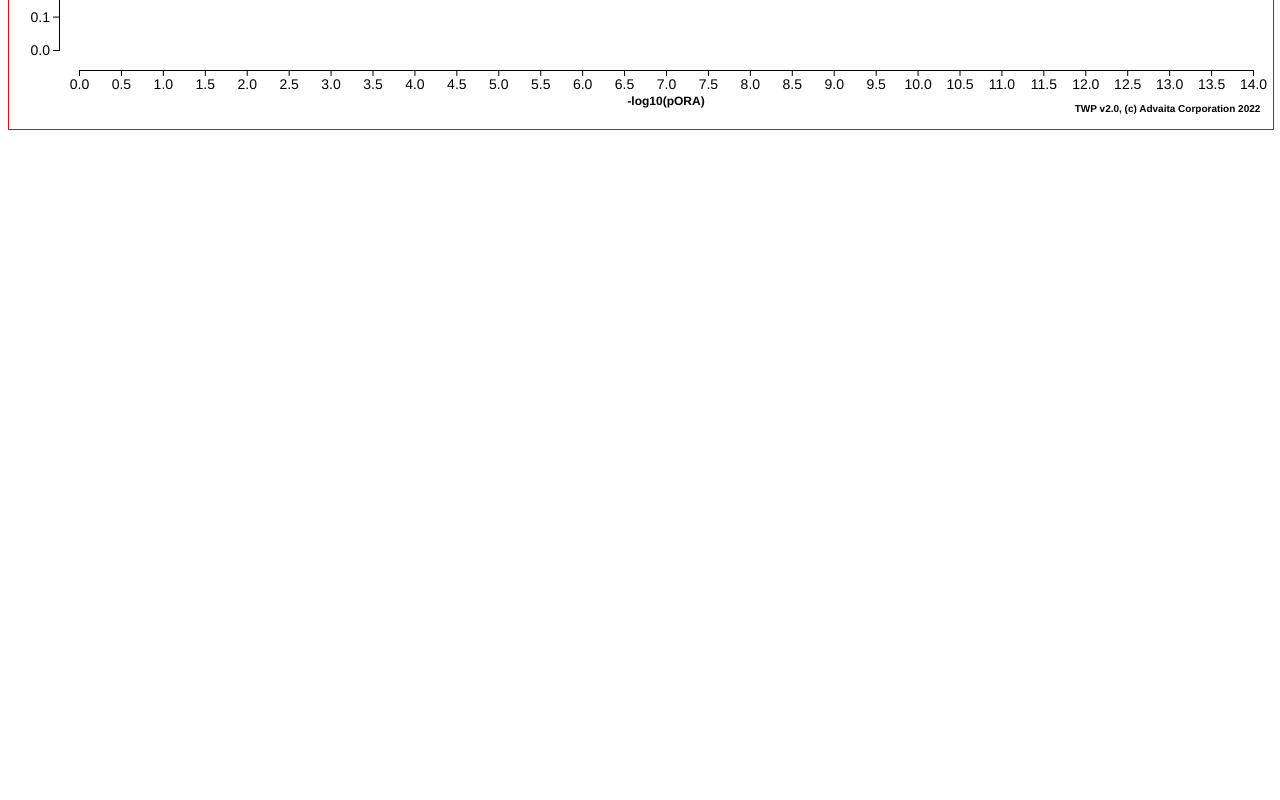
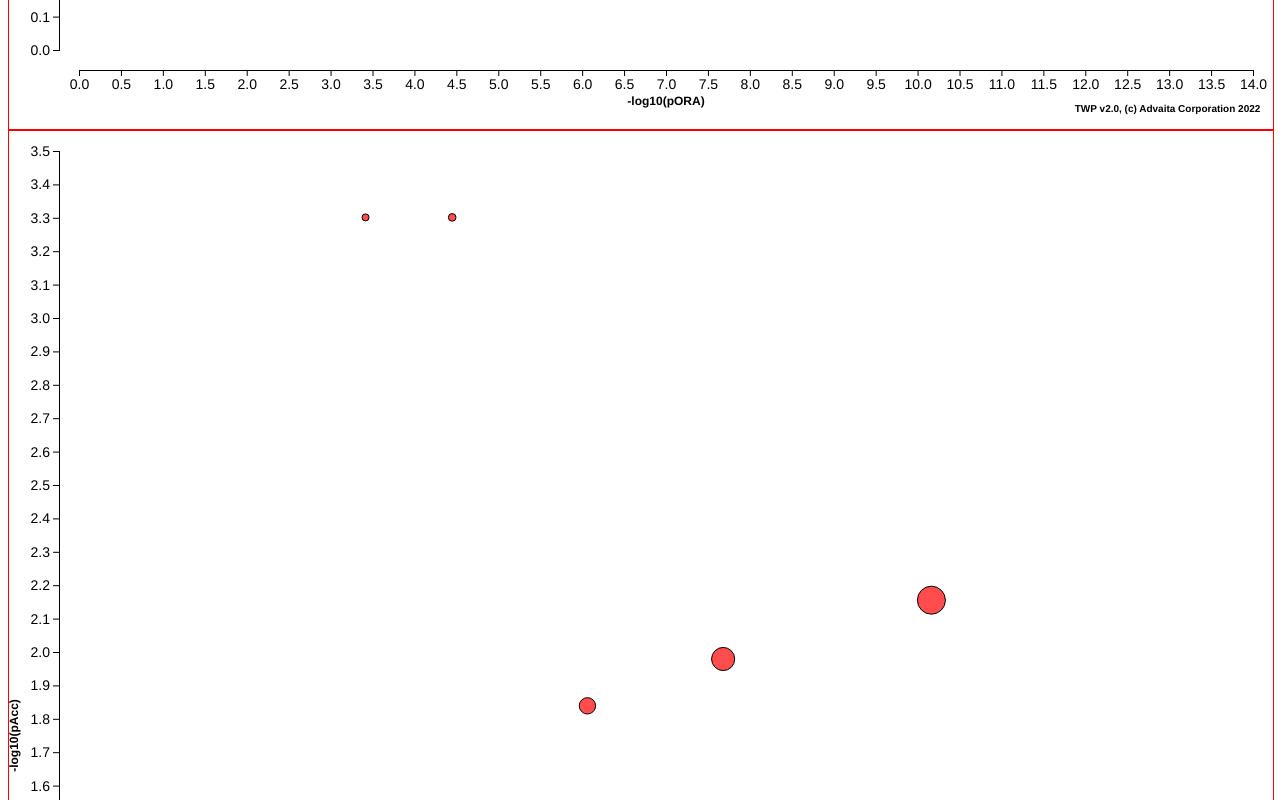
Before and after one commit to Milldrew/advaitabio-challenge, an Angular app: page / in a window 1280 px wide. Shown: the part 1220-2020 px from the top of the page. Before the commit the page ends 1358 px from the top, so only its background shows below. Built offline with nearby package versions, Linux system fonts and the light colour scheme.

Commit message:
Added tests for disable selection

```diff
--- a/src/app/app.component.html
+++ b/src/app/app.component.html
@@ -19,3 +19,23 @@
   itemScale="log"
   (nextStateFn)="handleDotClick($event)"
 ></div>
+<div
+  id="twoWayPlotDisableSelectionFalse"
+  class="plot"
+  [data]="data"
+  libTwoWayPlot
+  correction=""
+  l
+  sigThr="thr"
+  [disableSelection]="false"
+  axisXLabel="pORA"
+  axisYLabel="pAcc"
+  [numTicks]="35"
+  sigLabel="pComb"
+  itemLabel="pName"
+  itemSize="path_size"
+  itemId="pathID"
+  item="pathway"
+  itemScale="log"
+  (nextStateFn)="handleDotClick($event)"
+></div>
--- a/src/app/app.component.ts
+++ b/src/app/app.component.ts
@@ -1,4 +1,4 @@
-import { Component, OnInit } from '@angular/core';
+import { Component, OnChanges, OnInit } from '@angular/core';
 import * as data from './data.json';
 
 @Component({
@@ -11,6 +11,7 @@ export class AppComponent {
   constructor() {
     this.data = Array.from(data);
   }
+
   clickDotValue = null;
   handleDotClick(event) {
     this.clickDotValue = event;
```
Also changed, not shown: 2 other files (tests, documents, lock files or other folders).
